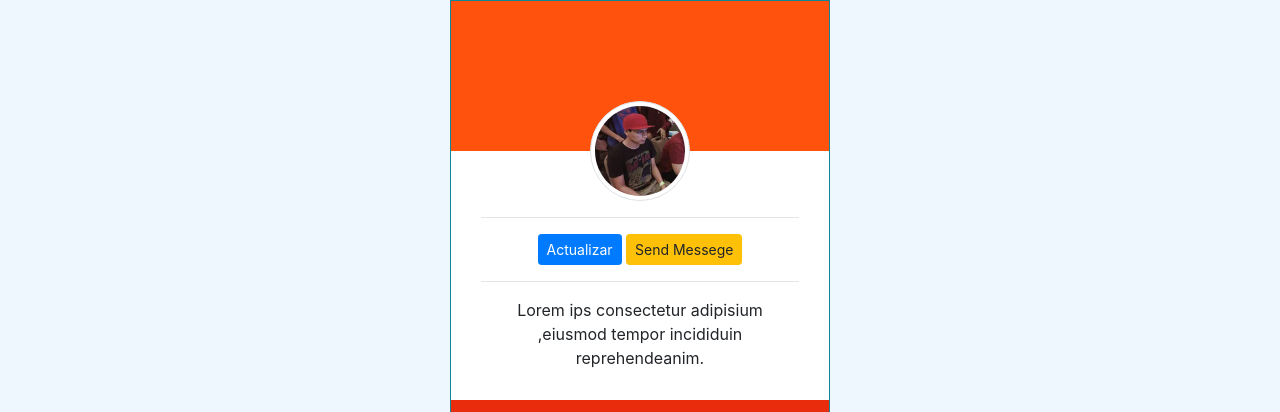
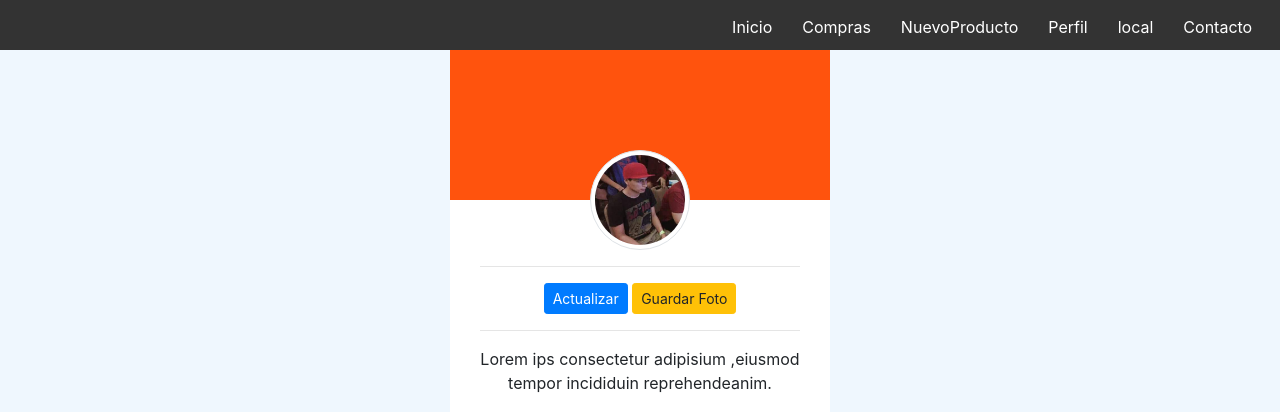
Before and after one commit to mikepruebas23/Clicker, a plain HTML site: page perfil.html in a window 1280 px wide. Shown: the top 412 px of the page. Drawn offline with nearby package versions, Linux system fonts and the light colour scheme; no server answers.

Commit message:
perfil v2

```diff
--- a/css/menu.css
+++ b/css/menu.css
@@ -4,7 +4,7 @@
 }
 header label
 {
-  float: right;
+  float: left;
   font-size: 28px;
   margin: 6px 0;
   cursor: pointer;
--- a/css/perfil.css
+++ b/css/perfil.css
@@ -2,7 +2,6 @@ body{
   background: #EFF7FE;
 }
 .main-section{
-	border:1px solid #138496;
 	background-color: #fff;
 }
 .profile-header{
--- a/perfil.html
+++ b/perfil.html
@@ -7,9 +7,26 @@
   <title>Usuario</title>
   <link rel="stylesheet" href="https://stackpath.bootstrapcdn.com/bootstrap/4.1.3/css/bootstrap.min.css">
   <link rel="stylesheet" href="css/perfil.css">
-
+<link rel="stylesheet" href="css/menu.css">
+<link rel="stylesheet" href="css/fontello.css">
+<link rel="stylesheet" href="css/estilos.css">
 </head>
 <body>
+  <header>
+    <div class="contenedor">
+      <h1></h1>
+      <input type="checkbox" id="menu-bar">
+      <label class="icon-menu" for="menu-bar"></label>
+      <nav class="menu">
+        <a href="index.html">Inicio</a>
+        <a href="compras.html">Compras</a>
+        <a href="nuevoproducto.html">NuevoProducto</a>
+          <a href="perfil.html">Perfil</a>
+        <a href="localStorage.html">local</a>
+        <a href="">Contacto</a>
+      </nav>
+    </div>
+  </header>
 <!-- Modal -->
 <div class="modal fade" id="exampleModal" tabindex="-1" role="dialog" aria-labelledby="exampleModalLabel" aria-hidden="true">
   <div class="modal-dialog" role="document">
@@ -47,8 +64,7 @@
 
                   <hr>
                   <a href="#" class="btn btn-primary btn-sm" data-toggle="modal" data-target="#exampleModal">Actualizar</a>
-                  <a href="#" class="btn btn-warning btn-sm">Send Messege</a>
-
+                  <a href="#" class="btn btn-warning btn-sm" id"botonGuardarFoto">Guardar Foto</a>
                   <hr>
                   <span>Lorem ips consectetur adipisium ,eiusmod tempor incididuin reprehendeanim.</span>
               </div>
```
